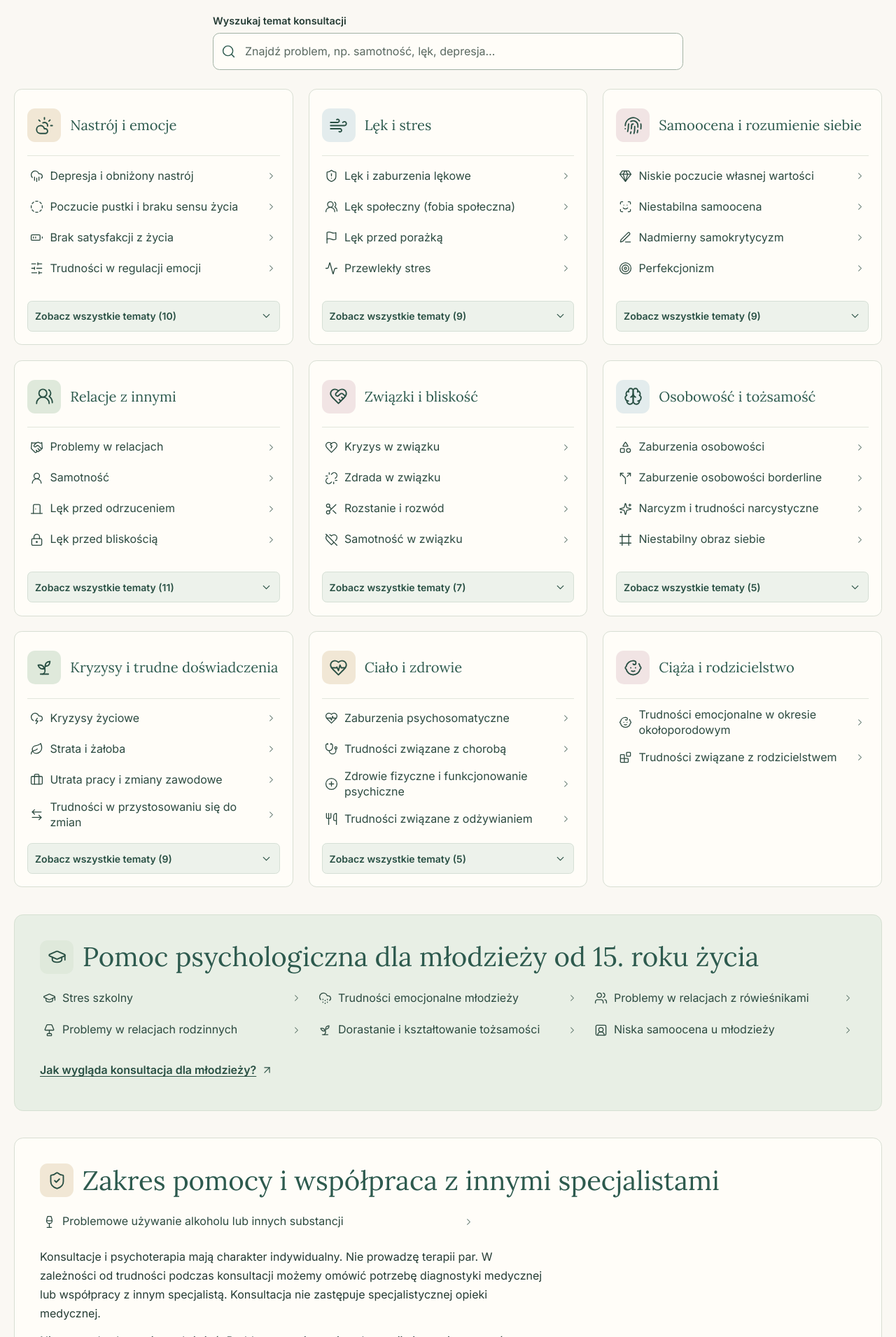
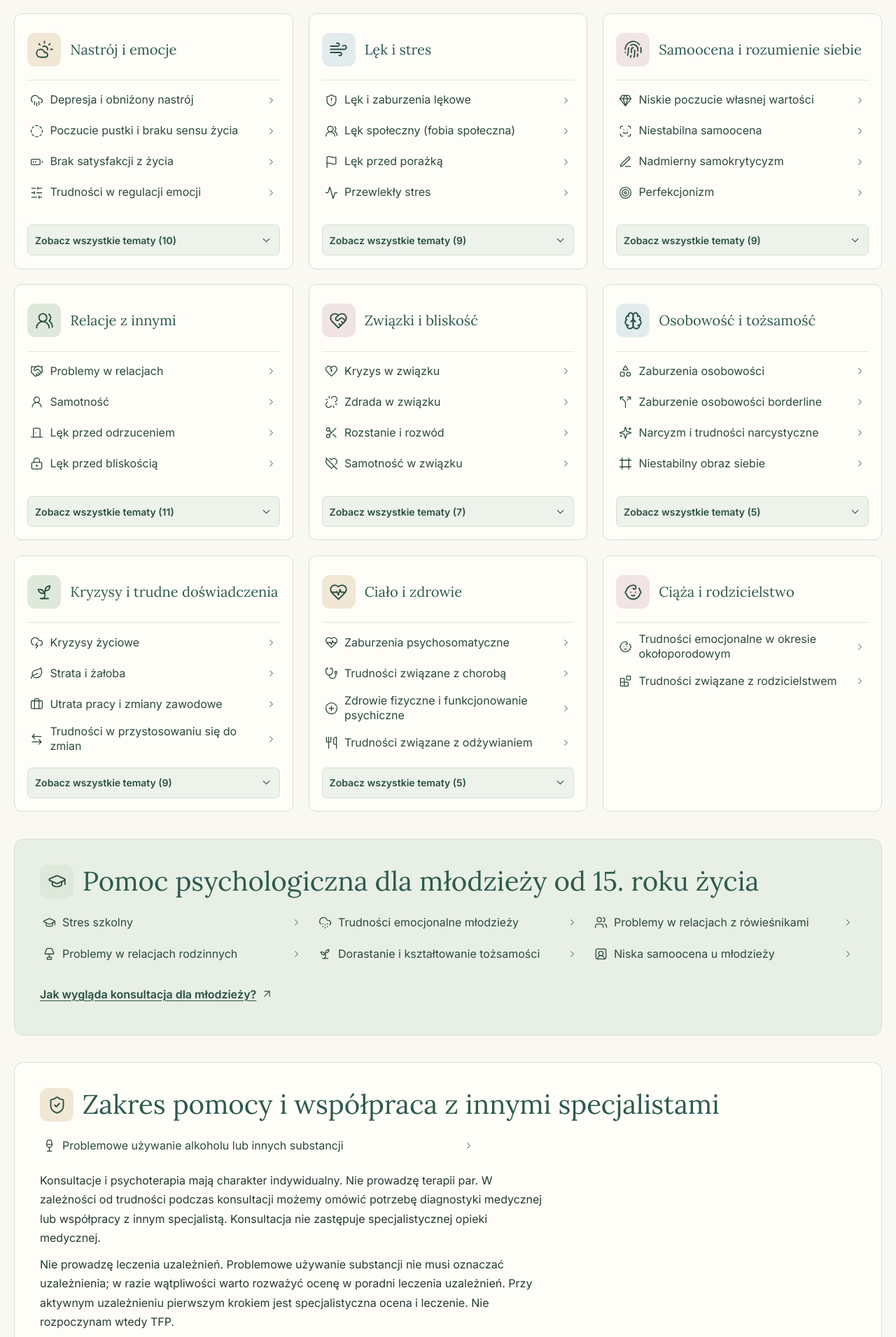
Before and after one commit to Aqulol/strona-psycholog, a Next.js app: page /kiedy-zglosic-sie-na-terapie in a window 1280 px wide. Shown: the part 549-2460 px from the top of the page at 70% size. Built offline with nearby package versions, Linux system fonts and the light colour scheme.

Commit message:
Usuń wyszukiwarkę z katalogu pomocy
Co-authored-by: arena-agent <297053741+arena-agent@users.noreply.github.com>

```diff
--- a/app/globals.css
+++ b/app/globals.css
@@ -167,15 +167,6 @@ body { background:#faf8f3;color:#243b34; }
 .help-hero p:last-child { max-width:38rem; margin-inline:auto; line-height:1.7; }
 .help-directory > h2 { text-align:center; margin:0 auto 1.4rem; max-width:32ch; text-wrap:balance; }
 .help-catalogue-page h2 { color:var(--help-green); font-size:clamp(1.55rem, 3vw, 2.55rem); line-height:1.14; }
-.help-search { width:min(100%, 42rem); margin:0 auto 1.7rem; }
-.help-search label { display:block; font-weight:600; font-size:.9rem; margin-bottom:.4rem; }
-.help-search-field { display:flex; gap:.65rem; align-items:center; padding:.2rem .7rem; border:1px solid #a2b2a5; border-radius:.6rem; background:#fffdf8; color:var(--help-green); }
-.help-search-field > svg { flex:none; }
-.help-search-field input { width:100%; min-width:0; min-height:2.8rem; padding:.3rem .15rem; color:#233e35; }
-.help-search-field input::-webkit-search-cancel-button { display:none; }
-.help-search-field input::placeholder { color:#596860; }
-.help-search-field button { display:flex; align-items:center; gap:.25rem; padding:.4rem .25rem; min-height:2.75rem; font-size:.85rem; font-weight:600; }
-.help-empty { padding:1.25rem; margin-bottom:1rem; text-align:center; background:#efece3; border-radius:.6rem; }
 .help-card-grid { display:grid; grid-template-columns:minmax(0,1fr); gap:1.35rem; }
 .help-category { display:flex; flex-direction:column; min-width:0; padding:1.15rem; border:1px solid var(--help-border); border-radius:.7rem; background:#fffdf8; transition:border-color .18s, box-shadow .18s; }
 .help-category:hover, .help-category:focus-within { border-color:#9aafa0; box-shadow:0 5px 15px #2945390c; }
@@ -220,9 +211,9 @@ body { background:#faf8f3;color:#243b34; }
 .help-cta :focus-visible { outline-color:#f6d79a; }
 @media (min-width:40rem) {
   .help-card-grid, .help-youth .help-links { grid-template-columns:repeat(2,minmax(0,1fr)); }
-  .help-card-grid:not([data-searching="true"]) .help-category { min-height:22rem; }
-  .help-card-grid:has(.help-more[open]), .help-card-grid[data-searching="true"] { align-items:start; }
-  .help-card-grid[data-searching="false"]:not(:has(.help-more[open])) { grid-auto-rows:1fr; }
+  .help-card-grid .help-category { min-height:22rem; }
+  .help-card-grid:has(.help-more[open]) { align-items:start; }
+  .help-card-grid:not(:has(.help-more[open])) { grid-auto-rows:1fr; }
 }
 @media (min-width:62rem) {
   .help-card-grid, .help-youth .help-links { grid-template-columns:repeat(3,minmax(0,1fr)); }
--- a/components/HelpTopicIndex.tsx
+++ b/components/HelpTopicIndex.tsx
@@ -1,6 +1,8 @@
 import type { ReactNode } from 'react';
 import { helpTopics, topicPath } from '../lib/help-topics';
-import HelpSearch, { type HelpCategory } from './help/HelpSearch';
+import { paths } from '../lib/site';
+import HelpCategoryCard, { HelpBadge, HelpLinks, type HelpCategory } from './help/HelpCategoryCard';
+import HelpTopicIcon from './help/HelpTopicIcon';
 
 // Presentation only: topic pages retain their own taxonomy, text and metadata.
 const groups = [
@@ -116,5 +118,23 @@ const categories: HelpCategory[] = groups.map(([title, icon, tone, entries]) =>
 if (assigned.size !== helpTopics.length) throw new Error('Unassigned catalogue topics');
 
 export default function HelpTopicIndex({ scope }: { scope: ReactNode }) {
-  return <HelpSearch categories={categories.slice(0, 9)} youth={categories[9]} scope={categories[10]}>{scope}</HelpSearch>;
+  const [youth, services] = categories.slice(-2);
+  return <>
+    <section className="help-directory help-width" aria-labelledby="tematy-konsultacji">
+      <h2 id="tematy-konsultacji">Obszary pomocy psychologicznej i psychoterapii</h2>
+      <div className="help-card-grid" id="lista-tematow">
+        {categories.slice(0, -2).map(category => <HelpCategoryCard key={category.title} category={category}/>)}
+      </div>
+    </section>
+    <section className="help-youth help-width" aria-labelledby="help-youth-heading">
+      <div className="help-panel-heading"><HelpBadge {...youth}/><h2 id="help-youth-heading">{youth.title}</h2></div>
+      <HelpLinks topics={youth.topics}/>
+      <a className="help-youth-cta" href={paths.youth}>Jak wygląda konsultacja dla młodzieży? <HelpTopicIcon name="ArrowUpRight" size={17}/></a>
+    </section>
+    <section className="help-scope help-width" aria-labelledby="help-scope-heading">
+      <div className="help-panel-heading"><HelpBadge {...services}/><h2 id="help-scope-heading">{services.title}</h2></div>
+      <HelpLinks topics={services.topics}/>
+      {scope}
+    </section>
+  </>;
 }
--- a/components/help/HelpCategoryCard.tsx
+++ b/components/help/HelpCategoryCard.tsx
@@ -15,12 +15,12 @@ export function HelpBadge({ icon, tone }: Pick<HelpCategory, 'icon' | 'tone'>) {
   return <span className="help-badge" data-tone={tone}><HelpTopicIcon name={icon} size={27}/></span>;
 }
 
-export default function HelpCategoryCard({ category, searching }: { category: HelpCategory; searching: boolean }) {
+export default function HelpCategoryCard({ category }: { category: HelpCategory }) {
   const { title, topics } = category;
   return <div className="help-category">
     <div className="help-category-heading"><HelpBadge {...category}/><h3>{title}</h3></div>
-    <HelpLinks topics={searching ? topics : topics.slice(0, 4)}/>
-    {!searching && topics.length > 4 && <details className="help-more">
+    <HelpLinks topics={topics.slice(0, 4)}/>
+    {topics.length > 4 && <details className="help-more">
       <summary><span className="sr-only">{title}: </span><span className="help-more-open">Zobacz wszystkie tematy ({topics.length})</span><span className="help-more-close">Zwiń tematy</span><HelpTopicIcon name="ChevronDown" size={17}/></summary>
       <HelpLinks topics={topics.slice(4)}/>
     </details>}
--- a/components/help/HelpSearch.tsx
+++ /dev/null
@@ -1,60 +0,0 @@
-'use client';
-
-import { useEffect, useRef, useState, type ReactNode } from 'react';
-import { paths } from '../../lib/site';
-import HelpCategoryCard, { HelpBadge, HelpLinks, type HelpCategory } from './HelpCategoryCard';
-import HelpTopicIcon from './HelpTopicIcon';
-export type { HelpCategory } from './HelpCategoryCard';
-
-function normalize(value: string) {
-  return value.toLocaleLowerCase('pl').normalize('NFD').replace(/\p{M}/gu, '').replace(/ł/g, 'l').trim();
-}
-
-export default function HelpSearch({ categories, youth, scope, children }: {
-  categories: HelpCategory[]; youth: HelpCategory; scope: HelpCategory; children: ReactNode;
-}) {
-  const [enabled, setEnabled] = useState(false);
-  const [query, setQuery] = useState('');
-  const input = useRef<HTMLInputElement>(null);
-  useEffect(() => setEnabled(true), []);
-  const terms = normalize(query).split(/\s+/).filter(Boolean);
-  const searching = terms.length > 0;
-  function filter(category: HelpCategory) {
-    return { ...category, topics: category.topics.filter(topic => terms.every(term => normalize(topic.label).includes(term))) };
-  }
-  function clear() {
-    setQuery('');
-    input.current?.focus();
-  }
-  const groups = categories.map(filter).filter(category => category.topics.length > 0);
-  const youthMatches = filter(youth);
-  const scopeMatches = filter(scope);
-  const count = [...groups, youthMatches, scopeMatches].reduce((sum, category) => sum + category.topics.length, 0);
-
-  return <>
-    <section className="help-directory help-width" aria-labelledby="tematy-konsultacji">
-      <h2 id="tematy-konsultacji">Obszary pomocy psychologicznej i psychoterapii</h2>
-      <div className="help-search" role="search" hidden={!enabled}>
-        <label htmlFor="help-search">Wyszukaj temat konsultacji</label>
-        <div className="help-search-field"><HelpTopicIcon name="Search" size={21}/>
-          <input ref={input} id="help-search" type="search" placeholder="Znajdź problem, np. samotność, lęk, depresja…" value={query} autoComplete="off" onChange={event => setQuery(event.target.value)} onKeyDown={event => { if (event.key === 'Escape') clear(); }}/>
-          {query && <button type="button" onClick={clear}><HelpTopicIcon name="X" size={17}/> <span>Wyczyść</span></button>}
-        </div>
-      </div>
-      <p className={searching && !count ? 'help-empty' : 'sr-only'} role="status">{searching ? count ? `Liczba pasujących tematów: ${count}.` : 'Nie znaleziono pasujących tematów. Warto spróbować krótszego hasła.' : ''}</p>
-      <div className="help-card-grid" id="lista-tematow" data-searching={searching}>
-        {groups.map(category => <HelpCategoryCard key={category.title} category={category} searching={searching}/>)}
-      </div>
-    </section>
-    {youthMatches.topics.length > 0 && <section className="help-youth help-width" aria-labelledby="help-youth-heading">
-      <div className="help-panel-heading"><HelpBadge {...youth}/><h2 id="help-youth-heading">{youth.title}</h2></div>
-      <HelpLinks topics={youthMatches.topics}/>
-      {!searching && <a className="help-youth-cta" href={paths.youth}>Jak wygląda konsultacja dla młodzieży? <HelpTopicIcon name="ArrowUpRight" size={17}/></a>}
-    </section>}
-    <section className="help-scope help-width" aria-labelledby="help-scope-heading">
-      <div className="help-panel-heading"><HelpBadge {...scope}/><h2 id="help-scope-heading">{scope.title}</h2></div>
-      {scopeMatches.topics.length > 0 && <HelpLinks topics={scopeMatches.topics}/>}
-      {children}
-    </section>
-  </>;
-}
--- a/components/help/HelpTopicIcon.tsx
+++ b/components/help/HelpTopicIcon.tsx
@@ -1,6 +1,6 @@
-import { Activity, CirclePlus, CloudDrizzle, Frame, Lamp, Repeat2, ScanLine, SquareUserRound, Users, ArrowLeftRight, ArrowUpRight, Baby, BatteryLow, BatteryMedium, Blocks, BookOpen, Brain, Briefcase, CalendarDays, ChevronDown, ChevronRight, CircleDashed, CircleMinus, Cloud, CloudLightning, CloudRain, CloudSun, Coffee, Compass, DoorClosed, EyeOff, Fence, Fingerprint, Flag, Flame, Gem, GraduationCap, Handshake, Heart, HeartCrack, HeartHandshake, HeartOff, HeartPulse, History, House, KeyRound, Leaf, Lightbulb, Link, LockKeyhole, Mail, MessageCircle, MessageSquare, Moon, PenLine, Phone, RefreshCw, Repeat, Scale, ScanFace, ScanHeart, Scissors, Search, Shapes, ShieldAlert, ShieldCheck, ShieldX, Signpost, SlidersHorizontal, Sparkles, Split, Sprout, Stethoscope, Target, ThumbsUp, ToyBrick, Umbrella, Unlink, UserRound, UserRoundPlus, UsersRound, Utensils, Waves, Wind, Wine, X, Zap } from "lucide-react";
+import { Activity, CirclePlus, CloudDrizzle, Frame, Lamp, Repeat2, ScanLine, SquareUserRound, Users, ArrowLeftRight, ArrowUpRight, Baby, BatteryLow, BatteryMedium, Blocks, BookOpen, Brain, Briefcase, CalendarDays, ChevronDown, ChevronRight, CircleDashed, CircleMinus, Cloud, CloudLightning, CloudRain, CloudSun, Coffee, Compass, DoorClosed, EyeOff, Fence, Fingerprint, Flag, Flame, Gem, GraduationCap, Handshake, Heart, HeartCrack, HeartHandshake, HeartOff, HeartPulse, History, House, KeyRound, Leaf, Lightbulb, Link, LockKeyhole, Mail, MessageCircle, MessageSquare, Moon, PenLine, Phone, RefreshCw, Repeat, Scale, ScanFace, ScanHeart, Scissors, Shapes, ShieldAlert, ShieldCheck, ShieldX, Signpost, SlidersHorizontal, Sparkles, Split, Sprout, Stethoscope, Target, ThumbsUp, ToyBrick, Umbrella, Unlink, UserRound, UserRoundPlus, UsersRound, Utensils, Waves, Wind, Wine, Zap } from "lucide-react";
 
-const icons = { Activity, CirclePlus, CloudDrizzle, Frame, Lamp, Repeat2, ScanLine, SquareUserRound, Users, ArrowLeftRight, ArrowUpRight, Baby, BatteryLow, BatteryMedium, Blocks, BookOpen, Brain, Briefcase, CalendarDays, ChevronDown, ChevronRight, CircleDashed, CircleMinus, Cloud, CloudLightning, CloudRain, CloudSun, Coffee, Compass, DoorClosed, EyeOff, Fence, Fingerprint, Flag, Flame, Gem, GraduationCap, Handshake, Heart, HeartCrack, HeartHandshake, HeartOff, HeartPulse, History, House, KeyRound, Leaf, Lightbulb, Link, LockKeyhole, Mail, MessageCircle, MessageSquare, Moon, PenLine, Phone, RefreshCw, Repeat, Scale, ScanFace, ScanHeart, Scissors, Search, Shapes, ShieldAlert, ShieldCheck, ShieldX, Signpost, SlidersHorizontal, Sparkles, Split, Sprout, Stethoscope, Target, ThumbsUp, ToyBrick, Umbrella, Unlink, UserRound, UserRoundPlus, UsersRound, Utensils, Waves, Wind, Wine, X, Zap };
+const icons = { Activity, CirclePlus, CloudDrizzle, Frame, Lamp, Repeat2, ScanLine, SquareUserRound, Users, ArrowLeftRight, ArrowUpRight, Baby, BatteryLow, BatteryMedium, Blocks, BookOpen, Brain, Briefcase, CalendarDays, ChevronDown, ChevronRight, CircleDashed, CircleMinus, Cloud, CloudLightning, CloudRain, CloudSun, Coffee, Compass, DoorClosed, EyeOff, Fence, Fingerprint, Flag, Flame, Gem, GraduationCap, Handshake, Heart, HeartCrack, HeartHandshake, HeartOff, HeartPulse, History, House, KeyRound, Leaf, Lightbulb, Link, LockKeyhole, Mail, MessageCircle, MessageSquare, Moon, PenLine, Phone, RefreshCw, Repeat, Scale, ScanFace, ScanHeart, Scissors, Shapes, ShieldAlert, ShieldCheck, ShieldX, Signpost, SlidersHorizontal, Sparkles, Split, Sprout, Stethoscope, Target, ThumbsUp, ToyBrick, Umbrella, Unlink, UserRound, UserRoundPlus, UsersRound, Utensils, Waves, Wind, Wine, Zap };
 export type IconName = keyof typeof icons;
 
 export default function HelpTopicIcon({ name, size = 19 }: { name: IconName; size?: number }) {
--- a/scripts/check-export.mjs
+++ b/scripts/check-export.mjs
@@ -162,7 +162,7 @@ for (const [, path, label] of catalogueNames) {
 
 assert.ok(!paths.some(path => /psychologiczne-aspekty-przewleklego-bolu|trudnosci-zwiazane-z-obrazem-ciala/.test(path)));
 
-assert.match(helpIndex, /id="help-search"/);
+assert.doesNotMatch(helpIndex, /help-search|type="search"|role="search"/);
 for (const path of paths) {
   const html = read(file(path));
   if (/^\/blog\/.+\/$/.test(path)) {
--- a/scripts/check-help-browser.cjs
+++ b/scripts/check-help-browser.cjs
@@ -51,11 +51,11 @@ const { join } = require('node:path');
     assert.equal(await page.locator('[aria-labelledby=obszary-rozmowy]').count(), 0);
     if (shots) await page.locator('#lista-tematow').screenshot({path:join(shots,'katalog-1366.png')});
     const additional = page.locator('#lista-tematow a[href$="/obraz-ciala/"]');
-    await page.getByRole('searchbox').fill('obrazem ciała');
+    await additional.locator('xpath=ancestor::details').locator('summary').click();
     await additional.click();
     assert.match(page.url(), /\/obraz-ciala\/$/);
     await page.goto(site + hub);
-    await page.getByRole('searchbox').waitFor();
+    assert.equal(await page.getByRole('searchbox').count(), 0);
     assert.equal(await page.locator('#lista-tematow .help-category').count(), 9);
     await page.locator('#lista-tematow a[href$="/lek-spoleczny/"]').click();
     assert.match(page.url(), /\/lek-spoleczny\/$/);
```
Also changed, not shown: scripts/check-catalogue-browser.cjs (+4 -21 lines).
